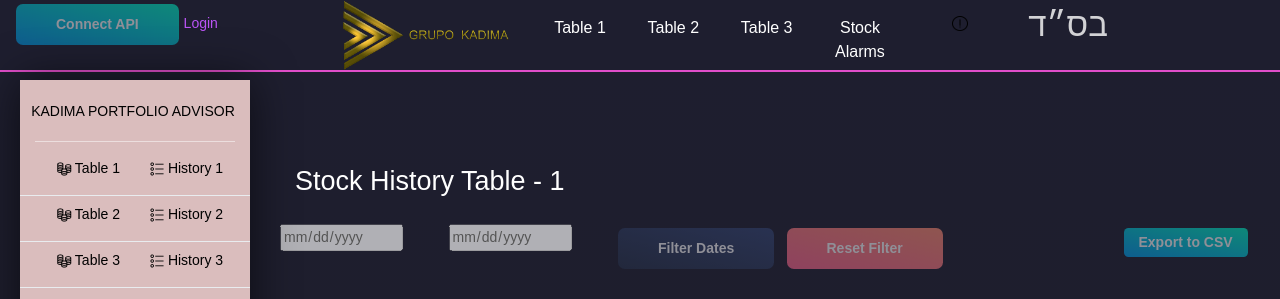
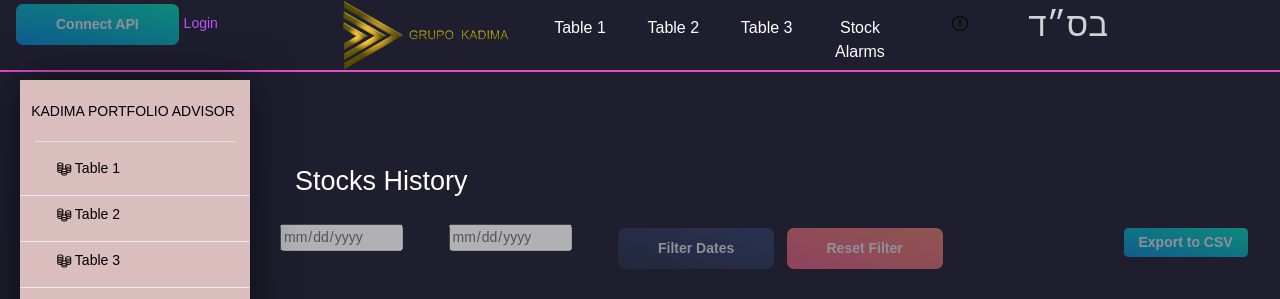
Before and after one commit to webclinic017/stocks_management, a Django app: page /history-all/ in a window 1280 px wide. Shown: the top 299 px of the page. Run offline with Django 3.2, Linux system fonts and the light colour scheme; data comes from the database, SQL or seed files in the repository; some libraries are stand-ins or nearby versions.

Commit message:
history pages

```diff
--- a/kadima/templates/kadima/base.html
+++ b/kadima/templates/kadima/base.html
@@ -126,12 +126,12 @@
               <span style="color: black;">Table 1</span>
             </a>
           </div>
-          <div class="col-6">
+          <!-- <div class="col-6">
             <a href="{% url 'history' table_index=1 %}">
               <i class="tim-icons icon-bullet-list-67" style="color: black;"></i>
               <span style="color: black;">History 1</span>
             </a>
-          </div>
+          </div> -->
         </div>
         <!-- Table 2 -->
         <div class="row border-top mt-3">
@@ -141,12 +141,12 @@
               <span style="color: black;">Table 2</span>
             </a>
           </div>
-          <div class="col-6 mt-2">
+          <!-- <div class="col-6 mt-2">
             <a href="{% url 'history' table_index=2 %}">
               <i class="tim-icons icon-bullet-list-67" style="color: black;"></i>
               <span style="color: black;">History 2</span>
             </a>
-          </div>
+          </div> -->
         </div>
 
         <!-- Table 3 -->
@@ -157,12 +157,12 @@
               <span style="color: black;">Table 3</span>
             </a>
           </div>
-          <div class="col-6 mt-2">
+          <!-- <div class="col-6 mt-2">
             <a href="{% url 'history' table_index=3 %}">
               <i class="tim-icons icon-bullet-list-67" style="color: black;"></i>
               <span style="color: black;">History 3</span>
             </a>
-          </div>
+          </div> -->
         </div>
 
         <!-- History -->
--- a/kadima/templates/kadima/history-all.html
+++ b/kadima/templates/kadima/history-all.html
@@ -25,7 +25,7 @@
             {% csrf_token %}
         <div class="card  card-plain">
             <div class="card-header">
-                <h2 class="card-title">Stock History Table - {{ table_index }}</h2>
+                <h2 class="card-title">Stocks History</h2>
             </div>
             <div class="row">
                 <div class="col-md-12 pr-md-1">
```
